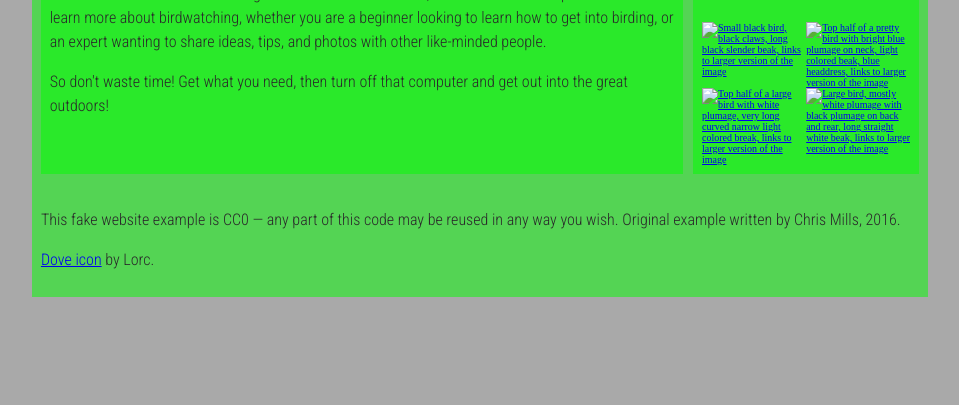
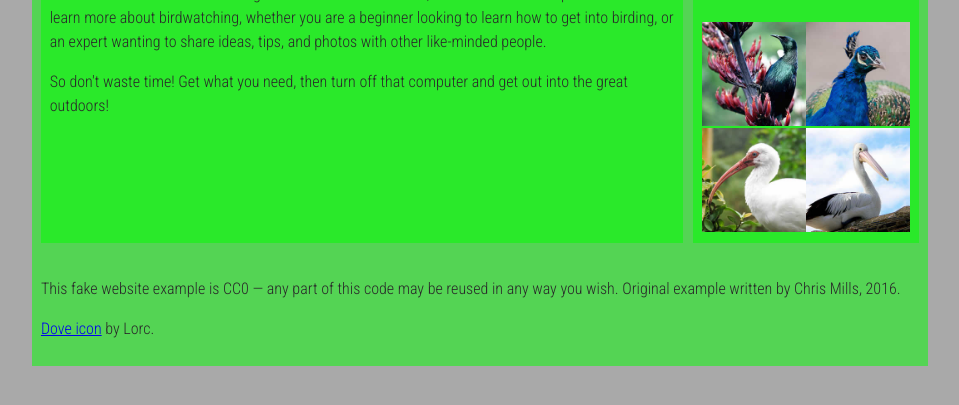
Before and after one commit to 3Huty/web-page-content, a plain HTML site: page index.html in a window 1280 px wide. Shown: the part 329-734 px from the top of the page, without its empty margins (160-1119 px from the left). Drawn offline with Linux system fonts and the light colour scheme; files whose address does not match are found by name.

Commit message:
add index.html

```diff
--- a/index.html
+++ b/index.html
@@ -43,10 +43,10 @@
        <aside>
         <h2>Favourite photos</h2>
 
-        <a href="favorite-1.jpg"><img src="favorite-1_th.jpg" alt="Small black bird, black claws, long black slender beak, links to larger version of the image"></a>
-        <a href="favorite-2.jpg"><img src="favorite-2_th.jpg" alt="Top half of a pretty bird with bright blue plumage on neck, light colored beak, blue headdress, links to larger version of the image"></a>
-        <a href="favorite-3.jpg"><img src="favorite-3_th.jpg" alt="Top half of a large bird with white plumage, very long curved narrow light colored break, links to larger version of the image"></a>
-        <a href="favorite-4.jpg"><img src="favorite-4_th.jpg" alt="Large bird, mostly white plumage with black plumage on back and rear, long straight white beak, links to larger version of the image"></a>
+        <a href="favorite-1.jpg"><img src="images/favorite-1_th.jpg" alt="Small black bird, black claws, long black slender beak, links to larger version of the image"></a>
+        <a href="favorite-2.jpg"><img src="images/favorite-2_th.jpg" alt="Top half of a pretty bird with bright blue plumage on neck, light colored beak, blue headdress, links to larger version of the image"></a>
+        <a href="favorite-3.jpg"><img src="images/favorite-3_th.jpg" alt="Top half of a large bird with white plumage, very long curved narrow light colored break, links to larger version of the image"></a>
+        <a href="favorite-4.jpg"><img src="images/favorite-4_th.jpg" alt="Large bird, mostly white plumage with black plumage on back and rear, long straight white beak, links to larger version of the image"></a>
        </aside>
 
      </main>
```
